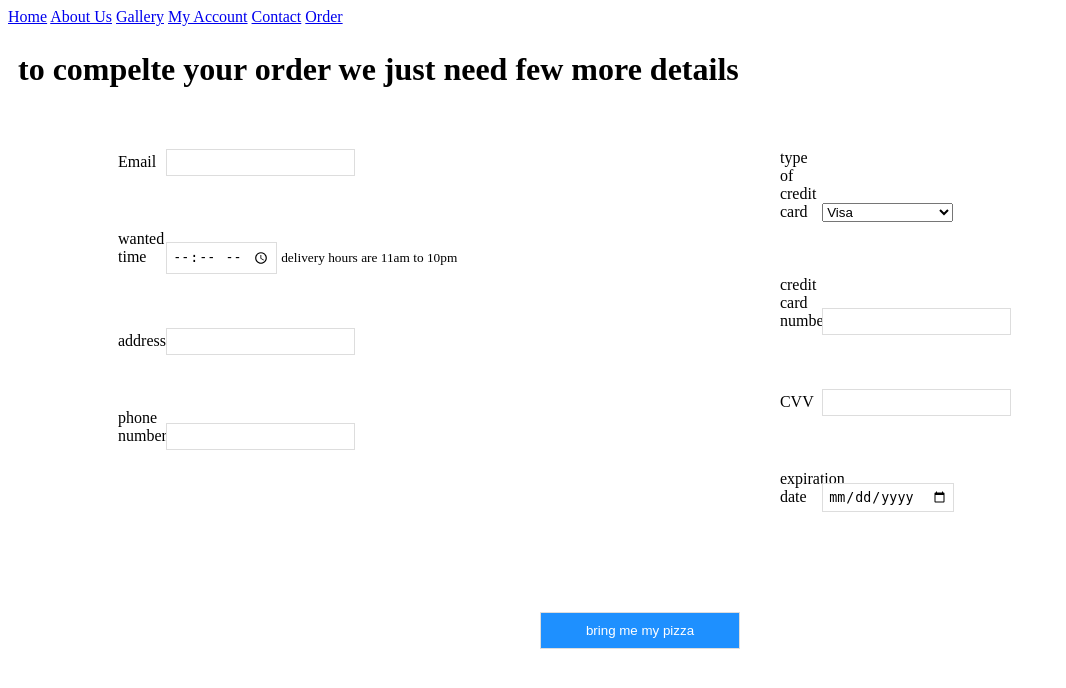
After one commit to orzeharia/team3, a Python web app: template templates/OrderConfirmation.html in a window 1280 px wide. The commit adds this page. Shown: the top 688 px of the page, without its empty margins (0-1066 px from the left). Run offline with Jinja, Linux system fonts and the light colour scheme; the template is opened without the code that fills it, so the values that code supplies are empty.

Commit message:
try to pull

```diff
--- a/static/pizzaCSS.css
+++ b/static/pizzaCSS.css
@@ -258,9 +258,7 @@ margin: 30px auto;
 @media only screen and (max-width: 600px) {
     #container{
         display: grid;
-        grid-template-areas: 'pizza_description'  ' order'
-
-       ;
+        grid-template-areas: 'pizza_description'  ' order';
     }
 }
 
@@ -269,4 +267,39 @@ margin: 30px auto;
     font-weight: bold;
 }
 
-/*...................................... */
+/*.............order confirmation............... */
+
+#OCpersonalDetails{
+    grid-area: MainP;
+
+}
+#OCpaymentDetails{
+    grid-area: MainC;
+
+}
+#OCtitle{
+    margin: 15px auto;
+    padding: 10px ;
+}
+#OCsubmit{
+    grid-area: Footer;
+    width: 200px;
+    margin: 10px auto;
+}
+#OCform{
+    display: grid;
+    grid-template-areas: 'MainP MainC'
+                         'MainP MainC'
+                         'Footer Footer';
+}
+.OCfield{
+    margin: 0 110px;
+}
+@media only screen and (max-width: 700px){
+    #OCform{
+        display: grid;
+        grid-template-areas: 'MainP '
+                             'MainC '
+                             'Footer ';
+    }
+}
--- a/static/pizzaJS.js
+++ b/static/pizzaJS.js
@@ -163,3 +163,20 @@
 
 
 }
+
+// OC page
+var today = new Date();
+var dd = today.getDate();
+var mm = today.getMonth() + 1; //January is 0!
+var yyyy = today.getFullYear();
+
+if (dd < 10) {
+   dd = '0' + dd;
+}
+
+if (mm < 10) {
+   mm = '0' + mm;
+}
+
+today = yyyy + '-' + mm + '-' + dd;
+document.getElementById("expDate").setAttribute("min", today); //exp. must be in the future
--- /dev/null
+++ b/templates/OrderConfirmation.html
@@ -0,0 +1,94 @@
+<!DOCTYPE html>
+<html lang="en">
+<head>
+    <meta charset="UTF-8">
+    <meta http-equiv="X-UA-Compatible" content="IE=edge">
+    <meta name="viewport" content="width=device-width, initial-scale=1.0">
+    <title>OrderConfirmation</title>
+    <script defer src="../static/pizzaJS.js"></script>
+    <link rel="stylesheet" href="../static/pizzaCSS.css">
+</head>
+<body>
+    <header>
+        <a href="../templates/home.html">Home</a>
+        <a href="../templates/about_us.html">About Us</a>
+        <a href="../templates/gallery.html">Gallery</a>
+        <a href="../templates/my_account.html">My Account</a>
+        <a href="../templates/contact_us.html">Contact</a>
+        <a href="../templates/Order_qestions.html">Order </a>
+    </header>
+
+    <div id="OC">
+        <h1 id="OCtitle">to compelte your order we just need few more details</h1><br><br>
+
+        <form id="OCform" action="URL" method="post" onsubmit="SignUp(); return false;">
+
+            <div class="OCpersonalDetails">
+                <!-- Email -->
+                <div class="OCfield">
+                    <label for="Email">Email</label>
+                    <input type="email" id="email" name="email" autocomplete="on" required>
+                </div><br><br><br>
+
+                <!-- time -->
+                <div class="OCfield">
+                    <label for="time">wanted time</label>
+                    <input type="time" id="time" name="time" min="11:00" max="22:00" required>
+                    <small>delivery hours are 11am to 10pm</small>
+                </div><br><br><br>
+
+               <!-- address -->
+                <div class="OCfield">
+                    <label for="address">address</label>
+                    <input type="text" id="address" name="address"  required>   <!-- to connact to google maps? -->
+               </div><br><br><br>
+
+                <!-- phone number -->
+                <div class="OCfield">
+                    <label for="phoneNum">phone number</label>
+                    <input type="tel" id="tel" name="tel" required>
+                </div><br><br><br>
+            </div>
+
+            <div class="OCpaymentDetails">
+                <!--credit type -->
+                <div class="OCfield">
+                    <label for="creditType">type of credit card</label>
+                    <select name="options" id="options" required>
+                        <option value="Visa">Visa</option>
+                        <option value="MasterCard">MasterCard</option>
+                        <option value="American Express">American Express</option>
+                    </select>
+                </div><br><br><br>
+
+                <!-- creditNum -->
+                <div class="OCfield">
+                    <label for="creditNum">credit card number</label>
+                    <input type="number" id="creditNum" name="creditNum" required>
+                </div><br><br><br>
+
+                <!-- CVV -->
+                <div class="OCfield">
+                    <label for="CVV">CVV</label>
+                    <input type="number" id="CVV" name="CVV" required>
+                </div><br><br><br>
+
+                <!-- exp. date -->
+                <div class="OCfield">
+                    <label for="expDate">expiration date</label>
+                    <input type="date" id="expDate" name="expDate" min="1900-01-01" required>
+                </div><br><br><br>
+            </div>
+
+
+            <!-- sign up button -->
+            <input type="submit" id="OCsubmit" class="button" name="OCsubmit" value="bring me my pizza" /><br><br>
+
+
+            <!-- sign up error message -->
+            <p id="errorMessage"></p>
+
+
+        </form><br>
+</body>
+</html>
--- a/templates/my_account.html
+++ b/templates/my_account.html
@@ -5,7 +5,7 @@
     <meta http-equiv="X-UA-Compatible" content="IE=edge">
     <meta name="viewport" content="width=device-width, initial-scale=1.0">
     <link rel="stylesheet" href="../static/pizzaCSS.css">
-    <title>Document</title>
+    <title>My Account</title>
 </head>
 <body>
     <header>
```
